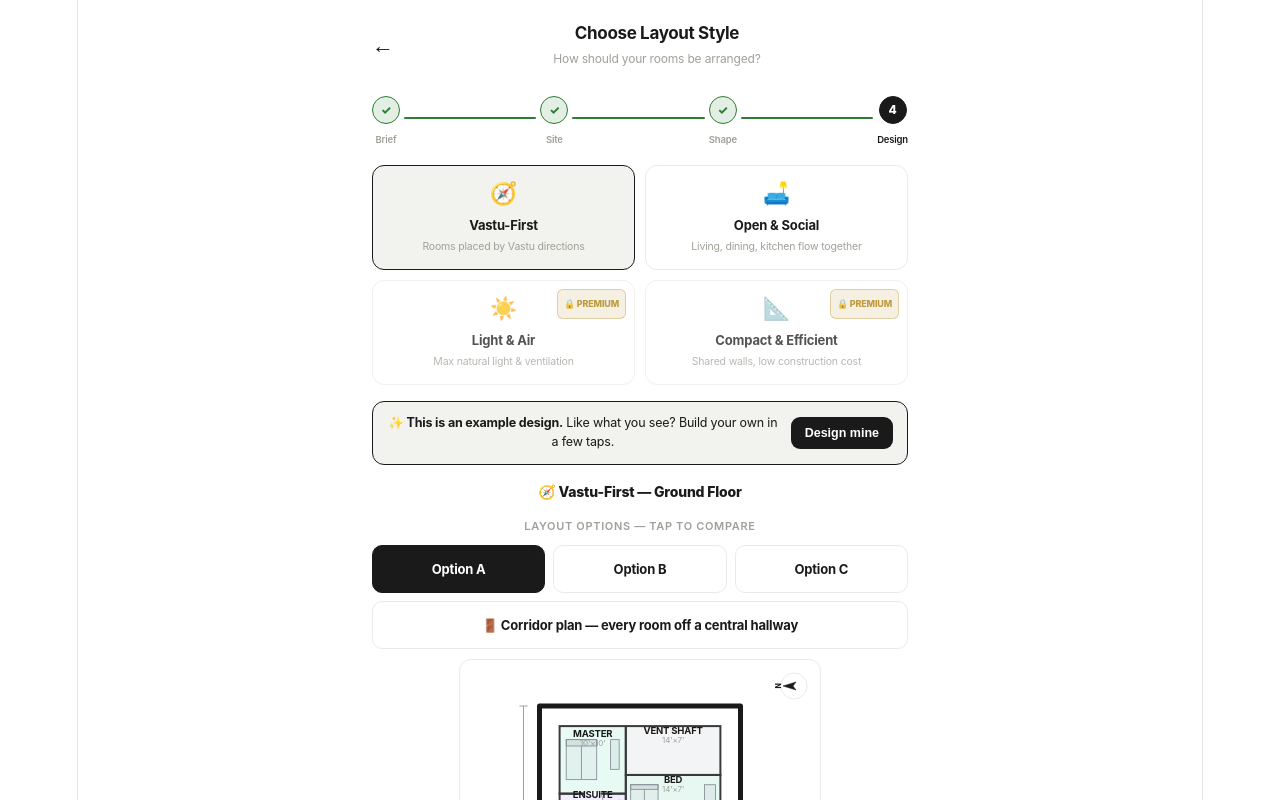
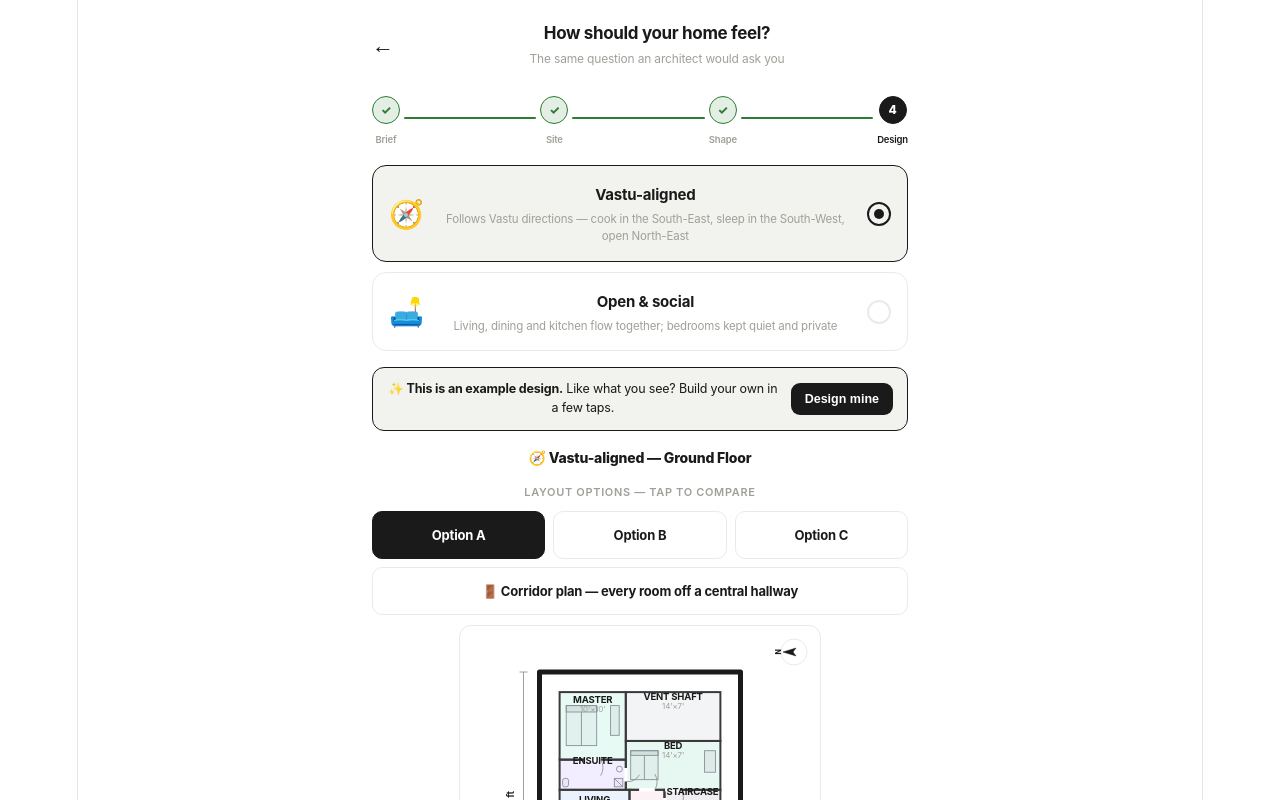
Before and after one commit to himanshugupta105/PlotAI, a React (Vite) app: page / in a window 1280 px wide. Both pictures are taken after a click on the element 640 px from the left and 713 px from the top of the page. Shown: the top 800 px of the page. Built offline with nearby package versions, Linux system fonts and the light colour scheme.

Commit message:
simplify layout style page, remove fake premium

```diff
--- a/src/App.jsx
+++ b/src/App.jsx
@@ -1333,10 +1333,8 @@ const PRIORITIES = [
 ];
 
 const STYLES = [
-  { id: "vastu",  label: "Vastu-First",       icon: "🧭", desc: "Rooms placed by Vastu directions", premium: false, needsVastu: true },
-  { id: "social", label: "Open & Social",     icon: "🛋️", desc: "Living, dining, kitchen flow together", premium: false },
-  { id: "light",  label: "Light & Air",       icon: "☀️", desc: "Max natural light & ventilation", premium: true },
-  { id: "compact",label: "Compact & Efficient", icon: "📐", desc: "Shared walls, low construction cost", premium: true },
+  { id: "vastu",  label: "Vastu-aligned",  icon: "🧭", desc: "Follows Vastu directions — cook in the South-East, sleep in the South-West, open North-East", needsVastu: true },
+  { id: "social", label: "Open & social",  icon: "🛋️", desc: "Living, dining and kitchen flow together; bedrooms kept quiet and private" },
 ];
 
 // ===== BRAND LOGO (vector recreation — the P with building silhouette) =====
@@ -1672,8 +1670,10 @@ export default function App() {
   const startFloors = () => {
     setFloorData(floorList.map(() => ({ fullParking: false, rooms: [] })));
     setCur(0); setStep("floor");
-    // builder floors: auto-build each floor as a complete unit right away
-    if (projectType === "builder" || projectType === "apartment") setTimeout(() => autoDistribute(), 0);
+    // ALWAYS auto-arrange first so the user sees a complete, realistic home immediately
+    // (their brief already told us everything — a 2BHK means 2 beds + 2 baths, etc.).
+    // They can then move rooms between floors only if they want to.
+    setTimeout(() => autoDistribute(), 0);
   };
   const addRoom = (typeId) => setFloorData(fd => fd.map((f, i) => i !== cur ? f : { ...f, rooms: [...f.rooms, { uid: UID++, typeId, sqft: ROOMS[typeId].min }] }));
   const addCustomRoom = () => {
@@ -1864,10 +1864,12 @@ export default function App() {
   };
 
   const pickStyle = (st) => {
-    if (st.premium) { setLockMsg(st.label); return; }
     if (st.needsVastu && !vastuOn) { setLockMsg("vastu-off"); return; }
     setLockMsg("");
     setActiveStyle(st.id);
+    // make the choice MEAN something: Open & social favours the variant with the most
+    // connected public zone (Option A); Vastu keeps the current variant so Vastu placement holds.
+    if (st.id === "social" && layoutVariant === 3) setLayoutVariant(0);
   };
 
   const s = {
@@ -2638,7 +2640,7 @@ export default function App() {
           {showFloorHint && cur === 0 && (
             <div style={{ background: "#1A1A1A", color: "#fff", borderRadius: 12, padding: "13px 14px", marginBottom: 14, display: "flex", alignItems: "flex-start", gap: 10 }}>
               <span style={{ fontSize: 16 }}>💡</span>
-              <div style={{ flex: 1, fontSize: 12.5, lineHeight: 1.5 }}>Tap a room below to place it on this floor — or hit <b>✨ Auto-place all</b> to let PlotAI arrange everything for you. You can do each floor in turn.</div>
+              <div style={{ flex: 1, fontSize: 12.5, lineHeight: 1.5 }}>We have already arranged your rooms across the floors based on your brief. Want to change a floor? Tap any room to move it, or add more below. Nothing here is required — it is ready as-is.</div>
               <button onClick={() => setShowFloorHint(false)} style={{ background: "transparent", border: "none", color: "#fff", fontSize: 18, cursor: "pointer", padding: 0, lineHeight: 1, opacity: 0.7 }}>×</button>
             </div>
           )}
@@ -2685,10 +2687,10 @@ export default function App() {
             {totalUnplaced() > 0 && (
               <div style={{ background: C.accent + "12", border: `1.5px solid ${C.accent}55`, borderRadius: 12, padding: 12, marginBottom: 14 }}>
                 <div style={{ display: "flex", justifyContent: "space-between", alignItems: "center", marginBottom: 8 }}>
-                  <span style={{ color: C.accent, fontSize: 12.5, fontWeight: 800 }}>📋 From your brief — tap to place here</span>
-                  <button onClick={autoDistribute} style={{ background: C.accent, border: "none", color: "#fff", borderRadius: 8, padding: "5px 12px", cursor: "pointer", fontSize: 11.5, fontWeight: 700 }}>✨ Auto-place all</button>
+                  <span style={{ color: C.accent, fontSize: 12.5, fontWeight: 800 }}>➕ Add to this floor</span>
+                  <button onClick={autoDistribute} style={{ background: C.accent, border: "none", color: "#fff", borderRadius: 8, padding: "5px 12px", cursor: "pointer", fontSize: 11.5, fontWeight: 700 }}>↻ Re-arrange all</button>
                 </div>
-                <div style={{ color: C.muted, fontSize: 11, marginBottom: 10 }}>{totalUnplaced()} room(s) from your brief still to place across your floors.</div>
+                <div style={{ color: C.muted, fontSize: 11, marginBottom: 10 }}>{totalUnplaced()} room(s) from your brief not yet on any floor — tap to add one here, or leave them out.</div>
                 <div style={{ display: "flex", flexWrap: "wrap", gap: 7 }}>
                   {unplacedPool().map(item => {
                     const r = ROOMS[item.typeId];
@@ -2767,37 +2769,35 @@ export default function App() {
     const v2out = (activeStyle && projectType !== "apartment") ? sliceLayoutV2(points, facing, roomsForLayout, cores, shapeType, v2sb, v2lMeta, layoutVariant, Math.max(3.5, corridorWidth)) : null;
     const placed = activeStyle ? (projectType === "apartment" ? sliceApartmentLayout(points, facing, roomsForLayout, cores, layoutVariant) : (v2out ? v2out.rooms : [])) : [];
     const v2decomp = v2out ? v2out.decomp : null;
-    const styleObj = STYLES.find(x => x.id === activeStyle);
+    const styleObj = STYLES.find(x => x.id === activeStyle) || STYLES[1];
     const reason = {
       vastu: "Kitchen placed toward the South-East (fire), master bedroom in the stable South-West, pooja in the sacred North-East, toilets kept away from the North-East.",
       social: "Living, dining and kitchen clustered into one social zone near the front, with bedrooms grouped away for quiet and privacy.",
-      light: "Living spaces and bedrooms pushed to the outer walls for natural light; service rooms placed toward the interior.",
-      compact: "Wet rooms grouped to share plumbing walls and circulation kept tight to reduce construction cost.",
     };
     return (
       <div style={s.root}>
-        <div style={s.header}>{back(() => { setCur(floorList.length - 1); setStep("floor"); })}<div style={{ flex: 1 }}><div style={{ fontWeight: 700, fontSize: 17, letterSpacing: "-0.02em" }}>Choose Layout Style</div><div style={{ color: C.muted, fontSize: 12 }}>How should your rooms be arranged?</div></div></div>
+        <div style={s.header}>{back(() => { setCur(floorList.length - 1); setStep("floor"); })}<div style={{ flex: 1 }}><div style={{ fontWeight: 700, fontSize: 17, letterSpacing: "-0.02em" }}>How should your home feel?</div><div style={{ color: C.muted, fontSize: 12 }}>The same question an architect would ask you</div></div></div>
         <ProgressArc />
         <div style={s.body}>
-          <div style={{ display: "grid", gridTemplateColumns: "1fr 1fr", gap: 10, marginBottom: 16 }}>
+          <div style={{ display: "flex", flexDirection: "column", gap: 10, marginBottom: 16 }}>
             {STYLES.map(st => {
               const selected = activeStyle === st.id;
-              const locked = st.premium;
               return (
-                <div key={st.id} onClick={() => pickStyle(st)} style={{ position: "relative", background: selected ? C.selBg : C.card, border: `1.5px solid ${selected ? C.accent : C.border}`, borderRadius: 12, padding: "14px 12px", cursor: "pointer", opacity: locked ? 0.75 : 1 }}>
-                  {locked && <div style={{ position: "absolute", top: 8, right: 8, background: C.amber + "26", color: C.amber, border: `1px solid ${C.amber}66`, borderRadius: 6, padding: "1px 6px", fontSize: 9, fontWeight: 800 }}>🔒 PREMIUM</div>}
-                  <div style={{ fontSize: 22 }}>{st.icon}</div>
-                  <div style={{ fontWeight: 700, fontSize: 13, marginTop: 6 }}>{st.label}</div>
-                  <div style={{ color: C.muted, fontSize: 10.5, marginTop: 2, lineHeight: 1.4 }}>{st.desc}</div>
+                <div key={st.id} onClick={() => pickStyle(st)} style={{ display: "flex", alignItems: "center", gap: 14, background: selected ? C.selBg : C.card, border: `1.5px solid ${selected ? C.accent : C.border}`, borderRadius: 14, padding: "16px 16px", cursor: "pointer" }}>
+                  <div style={{ fontSize: 28, lineHeight: 1 }}>{st.icon}</div>
+                  <div style={{ flex: 1 }}>
+                    <div style={{ fontWeight: 700, fontSize: 15 }}>{st.label}</div>
+                    <div style={{ color: C.muted, fontSize: 11.5, marginTop: 3, lineHeight: 1.45 }}>{st.desc}</div>
+                  </div>
+                  <div style={{ width: 20, height: 20, borderRadius: "50%", border: `2px solid ${selected ? C.accent : C.border}`, display: "flex", alignItems: "center", justifyContent: "center", flexShrink: 0 }}>{selected && <div style={{ width: 10, height: 10, borderRadius: "50%", background: C.accent }} />}</div>
                 </div>
               );
             })}
           </div>
 
-          {lockMsg === "vastu-off" && <div style={{ background: C.selBg, border: `1px solid ${C.purple}55`, borderRadius: 10, padding: 12, marginBottom: 14, fontSize: 12.5, color: C.purple }}>Turn on Vastu Mode (on the Direction step) to use the Vastu-First style.</div>}
-          {lockMsg && lockMsg !== "vastu-off" && <div style={{ background: C.amber + "18", border: `1px solid ${C.amber}55`, borderRadius: 10, padding: 12, marginBottom: 14, fontSize: 12.5, color: C.amber }}>✨ <b>{lockMsg}</b> is a Premium style. Upgrade to unlock more layout styles, multiple AI options, and contractor-ready export.</div>}
-
-          {!activeStyle && <div style={{ background: C.card, border: `1px dashed ${C.border}`, borderRadius: 12, padding: 24, textAlign: "center", color: C.muted, fontSize: 13, marginBottom: 16 }}>Pick a free style above to generate your layout.</div>}
+          {lockMsg === "vastu-off" && <div style={{ background: C.selBg, border: `1px solid ${C.purple}55`, borderRadius: 10, padding: 12, marginBottom: 14, fontSize: 12.5, color: C.purple }}>To use the Vastu-aligned style, turn on Vastu Mode on the Direction step first.</div>}
+
+          {!activeStyle && <div style={{ background: C.card, border: `1px dashed ${C.border}`, borderRadius: 12, padding: 24, textAlign: "center", color: C.muted, fontSize: 13, marginBottom: 16 }}>Choose a feel above and your layout appears instantly.</div>}
 
           {activeStyle && <>
             {floorList.length > 1 && (
@@ -2902,7 +2902,7 @@ export default function App() {
             })()}
             <div style={{ background: C.card, border: `1px solid ${C.border}`, borderRadius: 12, padding: 14, margin: "14px 0" }}>
               <div style={{ color: C.green, fontWeight: 700, fontSize: 13, marginBottom: 4 }}>Why this arrangement</div>
-              <div style={{ color: C.muted, fontSize: 12.5, lineHeight: 1.5 }}>{reason[activeStyle]}</div>
+              <div style={{ color: C.muted, fontSize: 12.5, lineHeight: 1.5 }}>{reason[activeStyle] || reason.social}</div>
             </div>
             <div style={{ display: "flex", gap: 10, marginTop: 18 }}>
               <button onClick={() => sharePlan("share")} style={{ flex: 2, padding: "13px 0", borderRadius: 12, border: "none", background: C.accent, color: "#fff", fontWeight: 700, fontSize: 14, cursor: "pointer" }}>📤 Share my plan</button>
```
